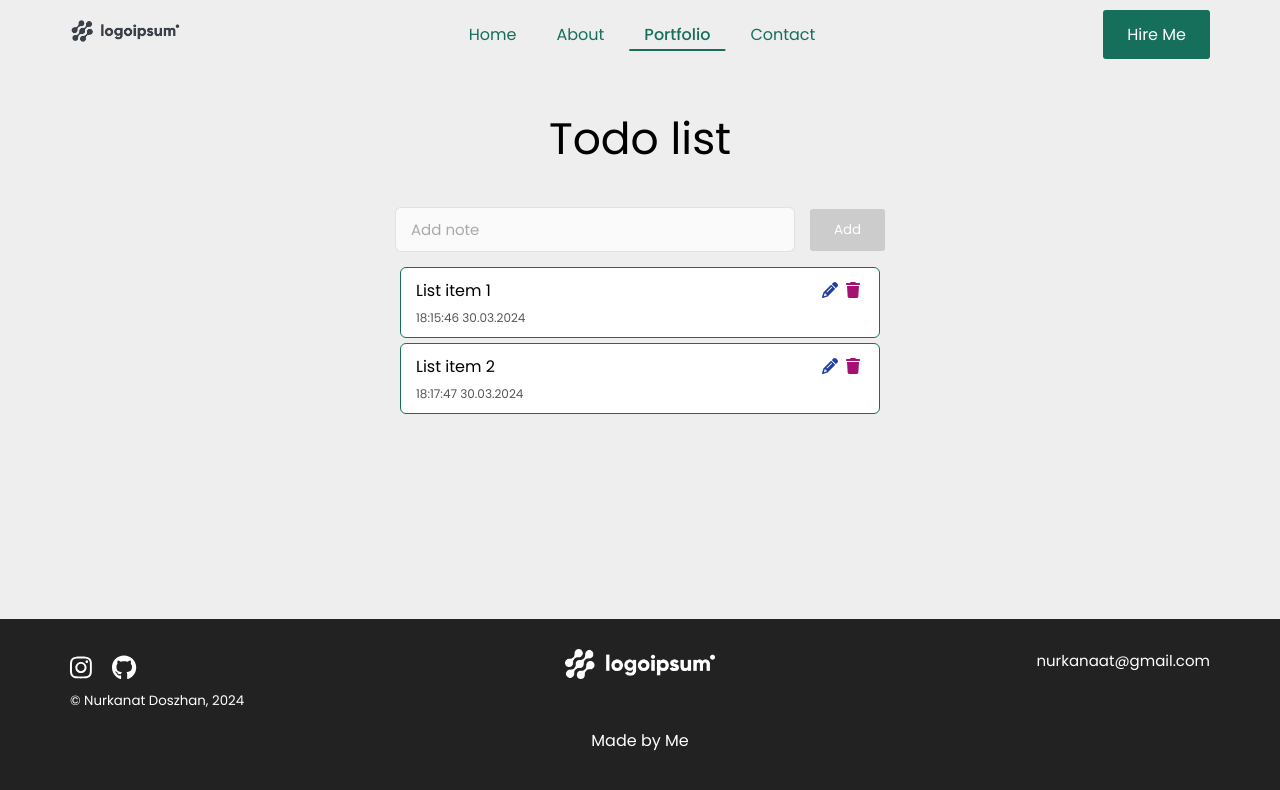
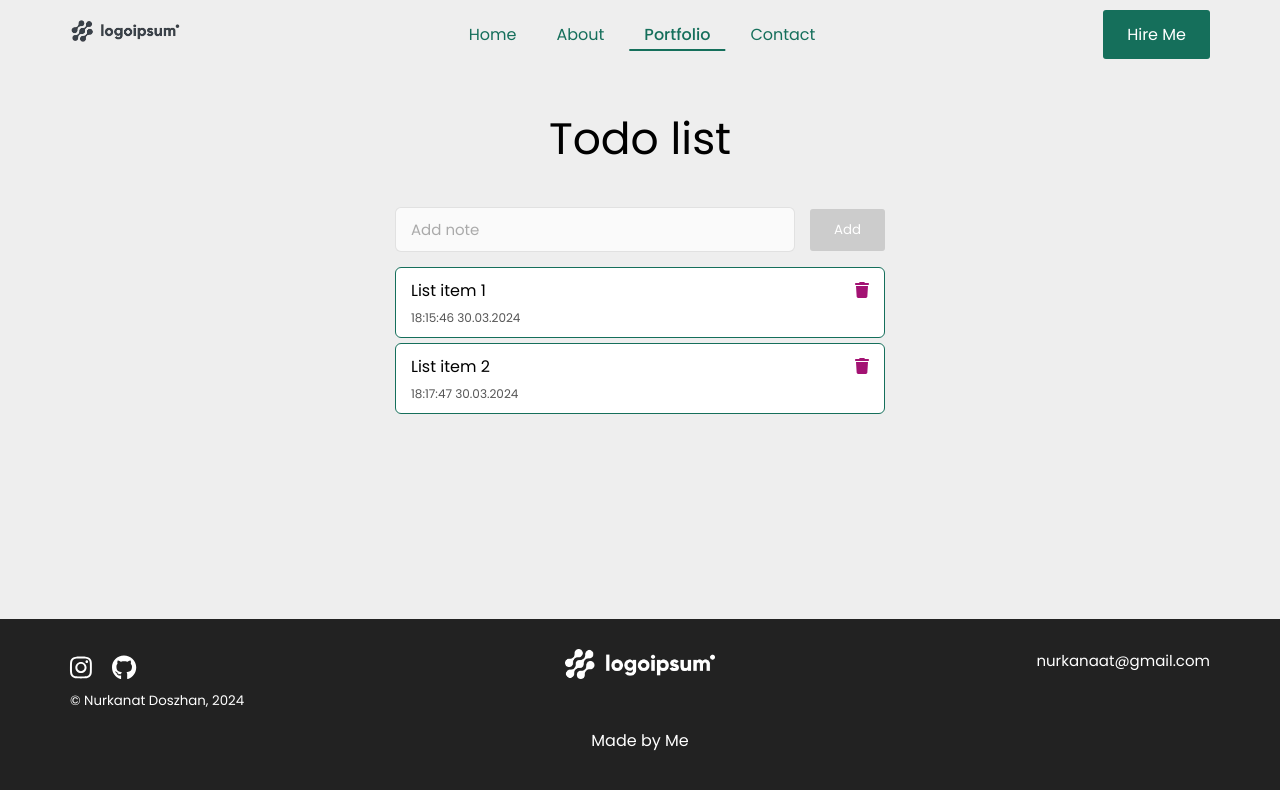
Before and after one commit to nurkanat-doszhan/portfolio, a React (Create React App) app: page /portfolio/todo-list in a window 1280 px wide. Shown: the top 790 px of the page. Built offline with nearby package versions, Linux system fonts and the light colour scheme.

Commit message:
Убрал лишнее

```diff
--- a/src/pages/projects/Todo/Todo.js
+++ b/src/pages/projects/Todo/Todo.js
@@ -1,21 +1,17 @@
-import { useEffect, useState } from 'react';
+import { useState } from 'react';
 import app from '../../../App.module.scss';
 import style from '../../projects/Todo/Todo.module.scss';
 import { FontAwesomeIcon } from '@fortawesome/react-fontawesome';
-import { faPencil, faTrash } from '@fortawesome/free-solid-svg-icons';
+import { faTrash } from '@fortawesome/free-solid-svg-icons';
 import { customAlphabet } from 'nanoid';
 import { DragDropContext, Draggable, Droppable } from 'react-beautiful-dnd';
 
 const Todo = () => {
   const [val, setVal] = useState('')
-  const [isEdit, setIsEdit] = useState(false)
   const [list, setList] = useState([
     { name: 'List item 1', id: 'id1', dateTime: '18:15:46 30.03.2024' },
     { name: 'List item 2', id: 'id2', dateTime: '18:17:47 30.03.2024' },
   ])
-
-  // localStorage.setItem('list', list);
-  // console.log(list.length);
 
   let full = () => {
     let d = new Date();
@@ -60,15 +56,6 @@ const Todo = () => {
     setList(list.filter(item => list[v].id !== item.id));
   }
 
-  let editItem = (name) => {
-    setIsEdit(true)
-    setVal(name)
-  }
-
-  let updateItem = () => {
-
-  }
-
   return (
     <>
       <div className={`${app.container} ${style.container}`}>
@@ -76,7 +63,7 @@ const Todo = () => {
         <div className={`${app.inner} ${style.inner}`}>
           <div className={`${app.col} ${style.col}`}>
             <input required type='text' value={val ?? ''} onChange={inputChange} placeholder="Add note" />
-            <button disabled={ val === '' ? true : false } onClick={() => isEdit ? updateItem() : addItem()} className={`${app.btn} ${style.btn}`}>{isEdit ? 'Update' : 'Add'}</button>
+            <button disabled={ val === '' ? true : false } onClick={() => addItem()} className={`${app.btn} ${style.btn}`}>Add</button>
           </div>
         </div>
         <div className={`${app.inner} ${style.inner}`}>
@@ -93,10 +80,10 @@ const Todo = () => {
                               <div ref={provided.innerRef} {...provided.draggableProps} {...provided.dragHandleProps} className={style.item}>
                                 <div className={style.flex}>
                                   <span>{ i.name }</span>
-                                  <div className={style.edit} onClick={() => editItem(i.name)}>
-                                    <span className={style.pencil}>
+                                  <div className={style.edit}>
+                                    {/* <span className={style.pencil}>
                                       <FontAwesomeIcon icon={faPencil} />
-                                    </span>
+                                    </span> */}
                                     <span className={style.trash} onClick={() => {deleteItem(i, v)}}>
                                       <FontAwesomeIcon icon={faTrash} />
                                     </span>
--- a/src/pages/projects/Todo/Todo.module.scss
+++ b/src/pages/projects/Todo/Todo.module.scss
@@ -14,7 +14,7 @@
     .todo {
       user-select: none;
       margin-top: 15px;
-      width: 480px;
+      width: 490px;
       .item {
         padding: 10px 15px;
         border-radius: 6px;
@@ -30,6 +30,8 @@
           .edit {
             width: 42px;
             margin-left: 10px;
+            display: flex;
+            justify-content: end;
             .pencil {
               margin-right: 8px;
               cursor: pointer;
```
